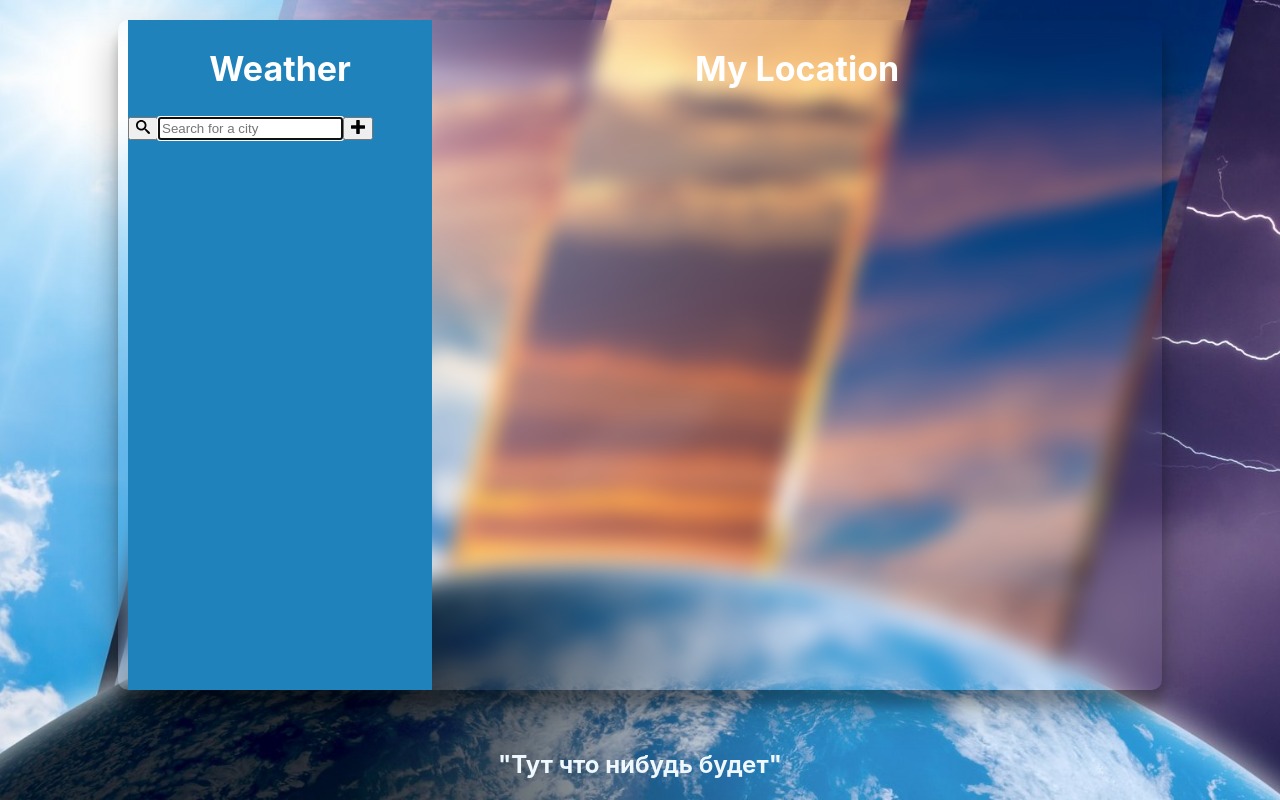
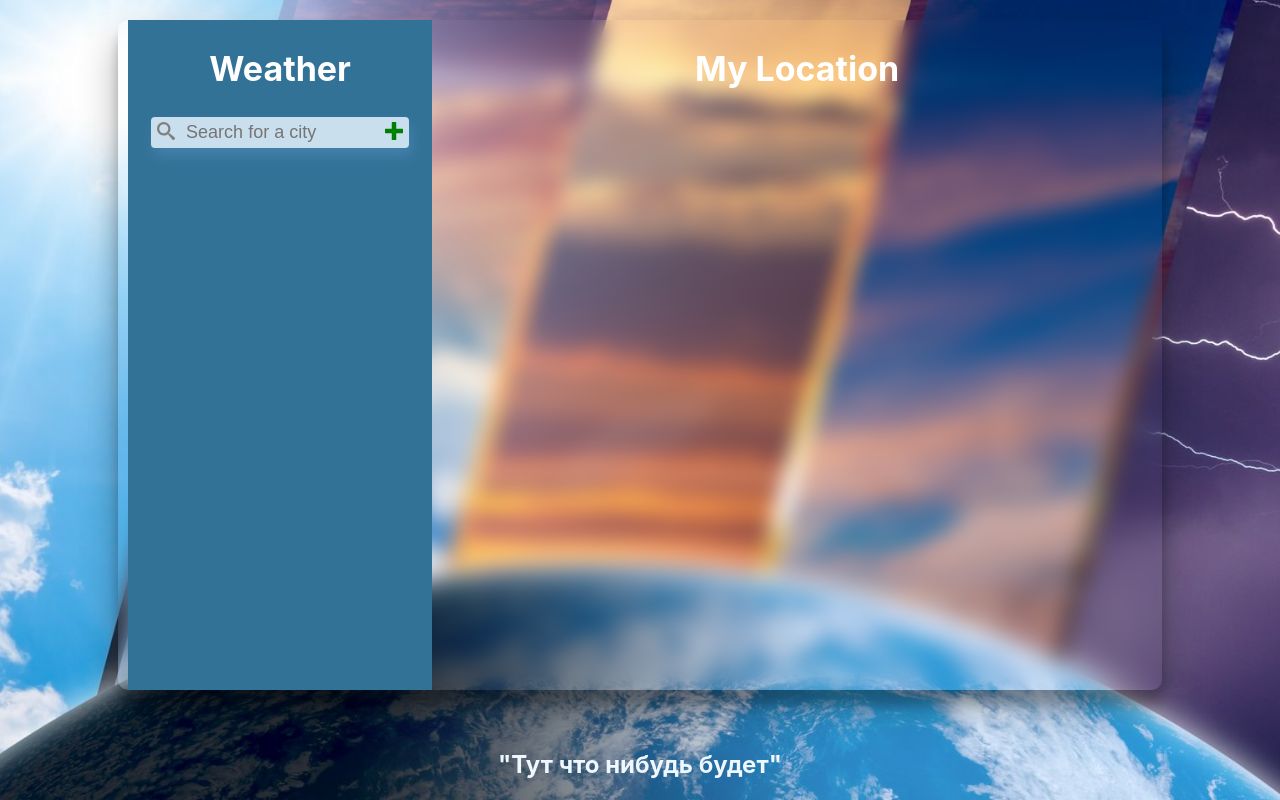
Before and after one commit to MythosOne/weather-app, a React (Create React App) app: page / in a window 1280 px wide. Built offline with nearby package versions, Linux system fonts and the light colour scheme.

Commit message:
Component SearchBar styled

```diff
--- a/src/components/Searchbar/Searchbar.jsx
+++ b/src/components/Searchbar/Searchbar.jsx
@@ -1,14 +1,14 @@
 import { ImSearch, ImPlus } from 'react-icons/im';
-import {SearchBarForm} from './Searchbar.styled';
+import { SearchBarForm, Container,ButtonSearch, ButtonAdd, Input} from './SearchBar.styled';
 
-export const Searchbar = () => {
+export const SearchBar = () => {
   return (
-    <>
+    <Container>
       <SearchBarForm>
-        <button type="submit">
-          <ImSearch size={14} />
-        </button>
-        <input
+        <ButtonSearch type="submit">
+          <ImSearch size={18} />
+        </ButtonSearch>
+        <Input
           name="inputData"
           //   value={}
           // onChange={}
@@ -17,10 +17,10 @@ export const Searchbar = () => {
           autoComplete="off"
           placeholder="Search for a city"
         />
-        <button type="onClick">
-          <ImPlus size={14} />
-        </button>
+        <ButtonAdd type="onClick">
+          <ImPlus size={18} />
+        </ButtonAdd>
       </SearchBarForm>
-    </>
+    </Container>
   );
 };
--- a/src/components/Searchbar/Searchbar.styled.js
+++ b/src/components/Searchbar/Searchbar.styled.js
@@ -1,6 +1,51 @@
 import styled from '@emotion/styled';
 
+export const Container = styled.div`
+  display: flex;
+  flex-direction: column;
+  align-items: center;
+  justify-content: flex-start;
+`;
+
 export const SearchBarForm = styled.form`
-display: flex;
+  /* position: relative; */
 
-`
+  display: flex;
+  justify-content: center;
+  align-items: center;
+
+  border-radius: 4px;
+;
+
+  background-color: #c9dfed;
+  box-shadow: 3px 8px 14px rgba(136, 198, 253, 0.19);
+`;
+
+export const Input = styled.input`
+  background-color: #c9dfed;
+  border: none;
+  outline: none;
+
+  max-height: 40px;
+  max-width: 188px;
+
+  padding: 5px;
+  font-size: 18px;
+  color: #888;
+`;
+
+export const ButtonSearch = styled.button`
+  /* position: absolute; */
+
+  background-color: #c9dfed;
+  color: gray;
+  border: none;
+`;
+
+export const ButtonAdd = styled.button`
+  /* position: absolute; */
+
+  background-color: #c9dfed;
+  color: green;
+  border: none;
+`;
--- a/src/components/WeatherCity/WeatherCity.jsx
+++ b/src/components/WeatherCity/WeatherCity.jsx
@@ -1,11 +1,11 @@
-import { Searchbar } from '../Searchbar/Searchbar';
+import { SearchBar } from '../Searchbar/SearchBar';
 import { WeatherForm, Title } from './WeatherCity.styled';
 
 export const WeatherCity = () => {
   return (
     <WeatherForm>
       <Title>Weather</Title>
-      <Searchbar/>
+      <SearchBar/>
     </WeatherForm>
   );
 };
--- a/src/components/WeatherCity/WeatherCity.styled.js
+++ b/src/components/WeatherCity/WeatherCity.styled.js
@@ -4,7 +4,7 @@ export const WeatherForm = styled.div`
   width: 30%;
   height: 100%;
   min-height: calc(90vh - 50px);
-  background-color: #1f82bb;
+  background-color: #337297;
   opacity: 1;
 `;
 
```
